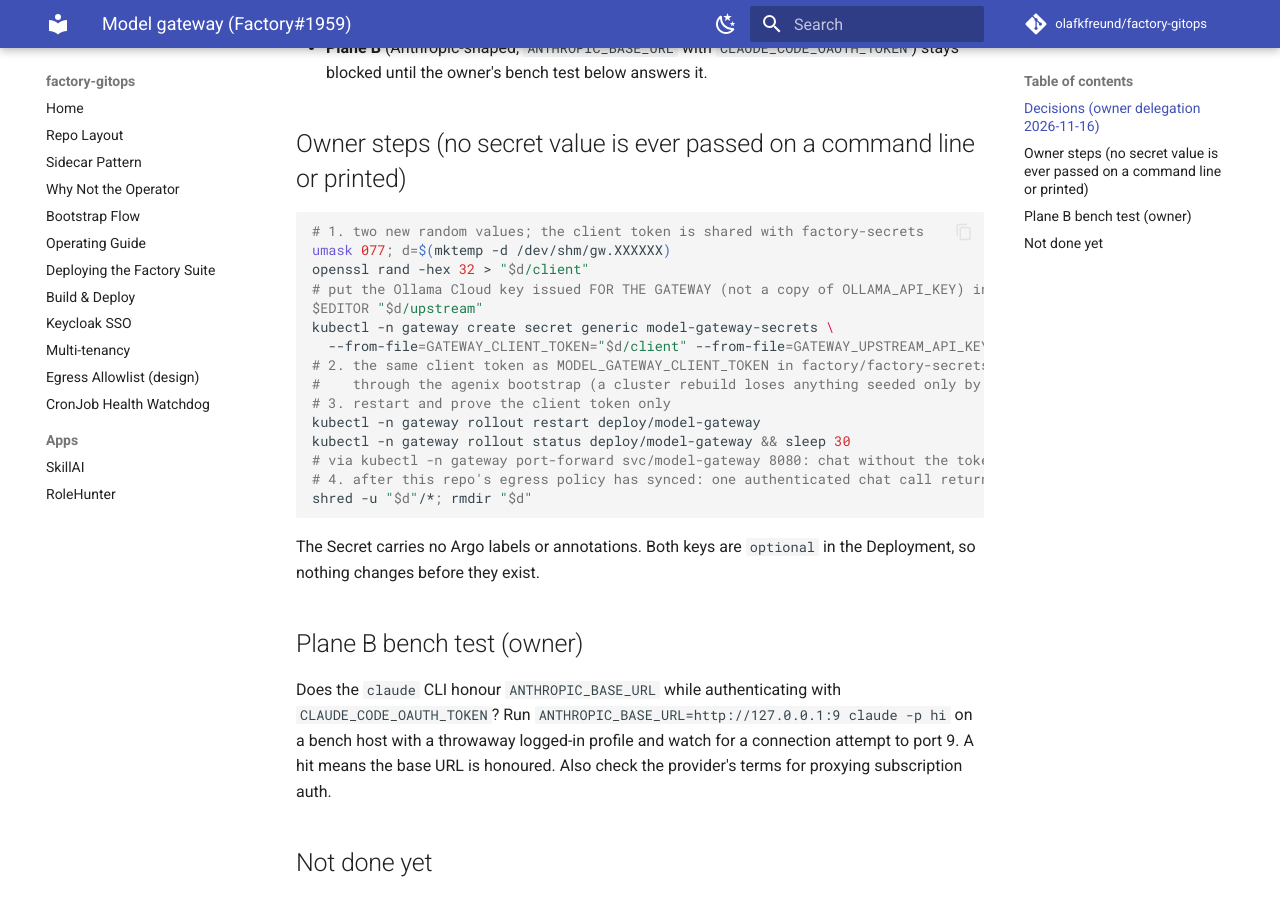
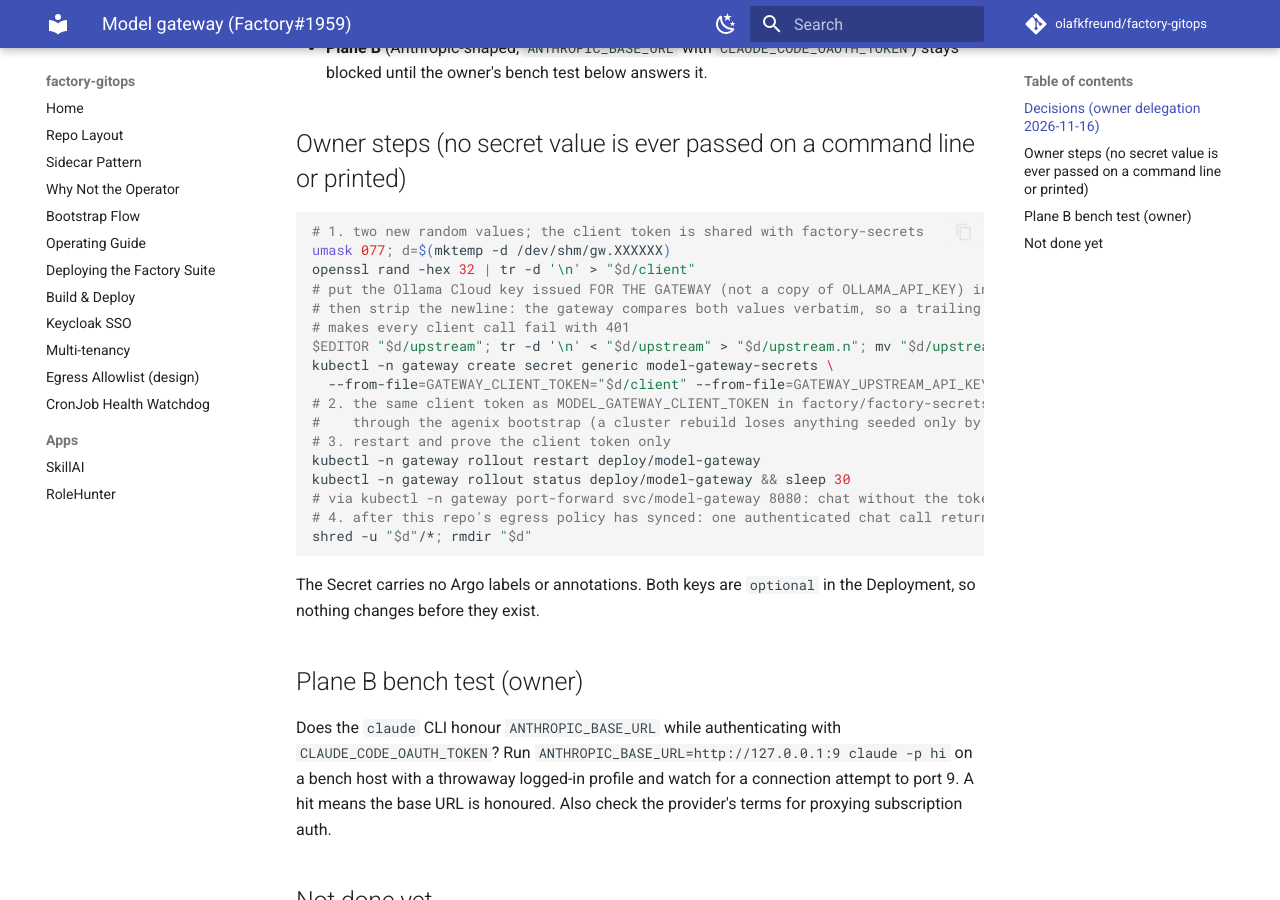
Before and after one commit to olafkfreund/factory-gitops, an MkDocs documentation site: the page built from docs/model-gateway.md, in a window 1280 px wide and 900 px high, scrolled down 567 px. Built offline with MkDocs 1.6.1 and Material for MkDocs 9.7.7, drawn with Linux system fonts in a browser that asks for light colours; comment, search, counter and statistics services are not loaded.

Commit message:
docs(model-gateway): strip the newline from seeded token files (Factory#1959)
Co-Authored-By: Claude Opus 5.5 <noreply@anthropic.com>
Claude-Session: https://claude.ai/code/session_01WtDyDqabJ8SR4gD3ubwYx1

````diff
--- a/docs/model-gateway.md
+++ b/docs/model-gateway.md
@@ -22,9 +22,11 @@ token, only the gateway holds the upstream provider key. Image signatures are ve
 ```bash
 # 1. two new random values; the client token is shared with factory-secrets
 umask 077; d=$(mktemp -d /dev/shm/gw.XXXXXX)
-openssl rand -hex 32 > "$d/client"
-# put the Ollama Cloud key issued FOR THE GATEWAY (not a copy of OLLAMA_API_KEY) in $d/upstream
-$EDITOR "$d/upstream"
+openssl rand -hex 32 | tr -d '\n' > "$d/client"
+# put the Ollama Cloud key issued FOR THE GATEWAY (not a copy of OLLAMA_API_KEY) in $d/upstream,
+# then strip the newline: the gateway compares both values verbatim, so a trailing newline
+# makes every client call fail with 401
+$EDITOR "$d/upstream"; tr -d '\n' < "$d/upstream" > "$d/upstream.n"; mv "$d/upstream.n" "$d/upstream"
 kubectl -n gateway create secret generic model-gateway-secrets \
   --from-file=GATEWAY_CLIENT_TOKEN="$d/client" --from-file=GATEWAY_UPSTREAM_API_KEY="$d/upstream"
 # 2. the same client token as MODEL_GATEWAY_CLIENT_TOKEN in factory/factory-secrets,
````
